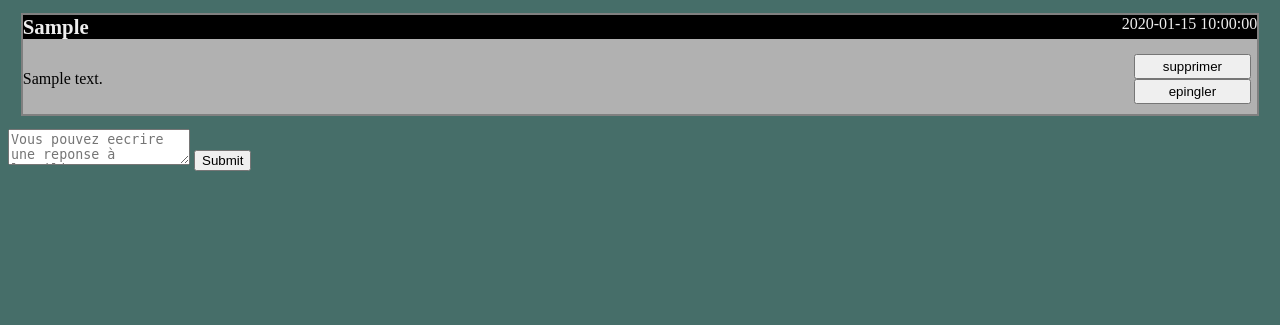
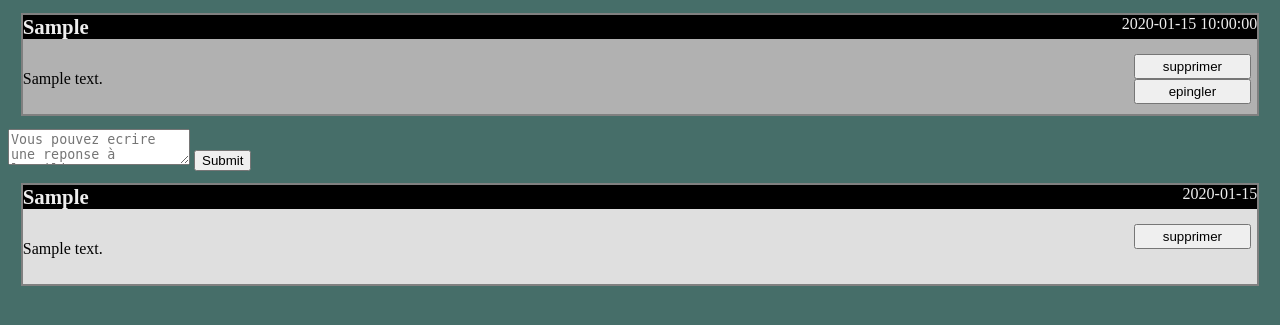
Before and after one commit to picotmarcantoine/projet-jellyfin, a PHP site: page /message.php?id_post=1 in a window 1280 px wide. Shown: the part 92-417 px from the top of the page. Run offline with PHP 8.4, Linux system fonts and the light colour scheme; the visitor is signed in with stand-in values (Sample User, id 1); tables that the repository leaves empty or names only in its code hold one stand-in row (values such as "Sample post"); a stand-in replaces the project's code that opens the database connection.

Commit message:
reponses, ok ! ajouter methode : supprimer reponse (facile)
Mettre en forme les messages epingles dans les reponses/pages de messages

```diff
--- a/action_database.php
+++ b/action_database.php
@@ -81,6 +81,13 @@ if (isset($_POST['provenance'])){
         header('Location:index.php') ;
         exit();
     }
+    if ($_POST['provenance'] == 'envoyer_reponse'){
+        $action_message->repondre_message($_POST['post_base'],$_POST['reponse_utilisateur']);
+        $url = "message.php?id_post=" . $_POST['post_base'] ;
+        header('Location:' . $url ) ;
+        exit();
+
+    }
 }
 
 ?>
--- a/message.php
+++ b/message.php
@@ -17,7 +17,7 @@ require_once('action_database.php');
     <head>
         <title></title>
         <meta charset="utf-8" />
-        <link rel="stylesheet" href="style.css">
+        <link rel="stylesheet" href="style_reponses.css">
     </head>
 
     <body>
@@ -99,14 +99,63 @@ require_once('action_database.php');
         <div name='champ_reponse_utilisateur'>
             <form method='post' action=''>
                 <input type='hidden' name='provenance' value='envoyer_reponse'>
-                <textarea name='reponse_utilisateur' placeholder="Vous pouvez eecrire une reponse à l'utilisateur '<?= $username ?>'" class='champ_reponse_utilisateur'></textarea>
+                <input type='hidden' name='post_base' value='<?=$_GET['id_post']?>'>
+                <textarea name='reponse_utilisateur' placeholder="Vous pouvez ecrire une reponse à l'utilisateur '<?= $username ?>'" class='champ_reponse_utilisateur'></textarea>
                 <input type ='submit' class='submit_post'>
             </form>
             <?php include('action_database.php'); ?>
-
         </div>
 
 
+
+
+        <div name='reponses_utilisateurs'>
+
+            <?php
+            $messages_reponses = new Interraction_bdd() ;
+            $reponses = $messages_reponses->lire_reponses($_GET['id_post']) ;
+
+
+            foreach ($reponses as $message){
+                $pseudo = $messages_reponses->get_username($message['id_u']);
+            ?>
+            <div class='reponses'>
+                <div class='en-tete_reponses'>
+                    <div class='pseudo_utilisateur'>
+                        <?php
+                        echo $pseudo ;
+                        ?>
+                    </div>
+                    <div class='date_post'>
+                        <?= $message['date_reponse'] ; ?>
+                    </div>
+                </div>
+                <div class='reponses_utilisateurs'>
+                    <p>
+                    <?php
+                    echo $message['message'],"</br>";
+                    ?></p>
+                    <div class="gestion_admin">
+                        <?php
+                        if (isset($_SESSION['grade'])) {
+                            if ($_SESSION['grade'] === 'admin' or $_SESSION['grade'] === 'super_admin') {
+                                ?>
+                                <form action='action_database.php' method ='post'>
+                                    <input type='hidden' name='id_post' value='<?= $message['id_post'];?>' >
+                                    <input type='hidden' name='provenance' value='supprimer-post'>
+                                    <input type='submit' name='bouton-supprimer' value='supprimer'>
+                                </form>
+                                <?php
+                                }
+                            }?>
+                    </div>
+                </div>
+            </div>
+            <?php
+            }
+            ?>
+
+        </div>
 
 
         <footer>
--- a/style.css
+++ b/style.css
@@ -34,6 +34,7 @@ a.bouton-creer-post {
     display : flex ;
     justify-content: end ;
     height : 4vw ;
+    width : 100% ;
 
 }
 
--- /dev/null
+++ b/style_reponses.css
@@ -0,0 +1,79 @@
+header{
+    margin-bottom : 5vw ;
+}
+
+body{
+    background-color: #466e69;
+}
+
+
+.post{
+    border : 2px grey solid ;
+    background-color: #B1B1B1;
+    margin : 1vw ;
+}
+
+.en-tete-message{
+    background-color: #000000;
+    display : grid ;
+    grid-template-columns: 50% 50% ;
+    margin-bottom : 15px ;
+    color : #eee ;
+}
+
+.pseudo_utilisateur{
+    font-weight: bold ;
+    font-size: 130% ;
+}
+
+.date_post {
+    text-align : end;
+}
+
+.message_utilisateur{
+    margin-bottom: 10px ;
+    display: grid ;
+    grid-template-columns: 90% 10% ;
+}
+
+.message_utilisateur p {
+    display : flex ;
+}
+
+
+
+.reponses{
+    border : 2px grey solid ;
+    background-color: #dfdfdf;
+    margin : 1vw ;
+}
+
+.en-tete_reponses{
+    background-color: #000000;
+    display : grid ;
+    grid-template-columns: 50% 50% ;
+    margin-bottom : 15px ;
+    color : #eee ;
+}
+
+.reponses_utilisateurs {
+    margin-bottom: 10px ;
+    display: grid ;
+    grid-template-columns: 90% 10% ;
+}
+
+.reponses_utilisateur p {
+    display : flex ;
+}
+
+.gestion_admin {
+    display : grid ;
+    grid-template-rows: 50% 50%;
+    width : 100% ;
+    height : 100% ;
+}
+
+.gestion_admin input {
+    width : 95% ;
+    height : 100% ;
+}
```
Also changed, not shown: fonctions_database.php (+20 -20 lines), message_index.php (+6 -2 lines).
